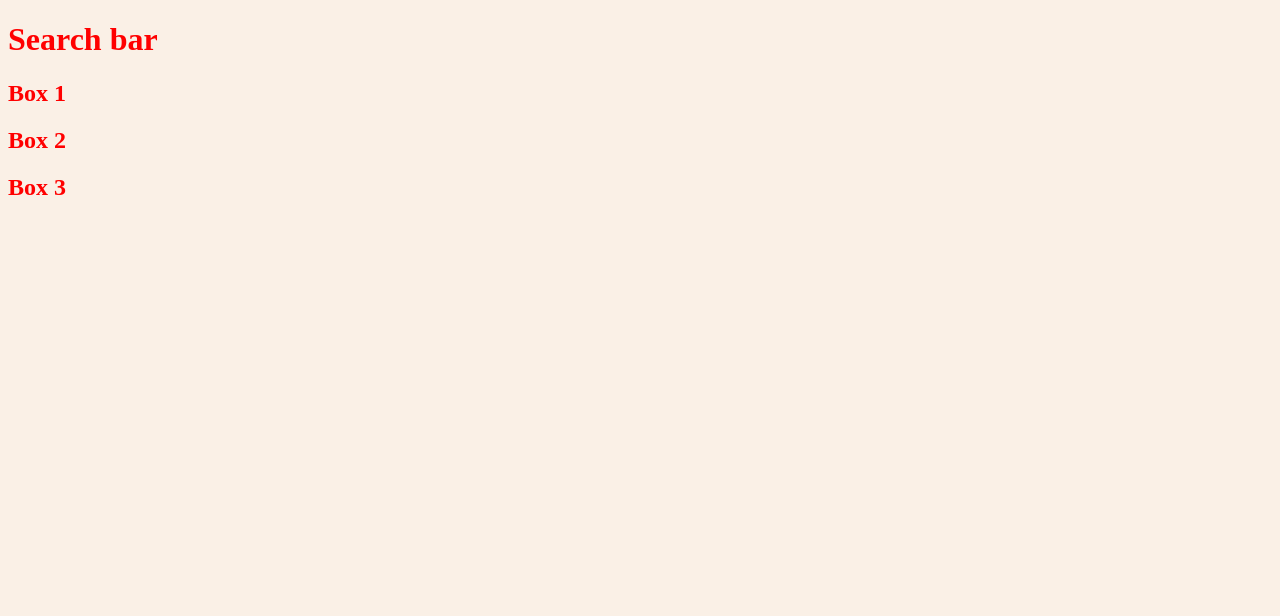
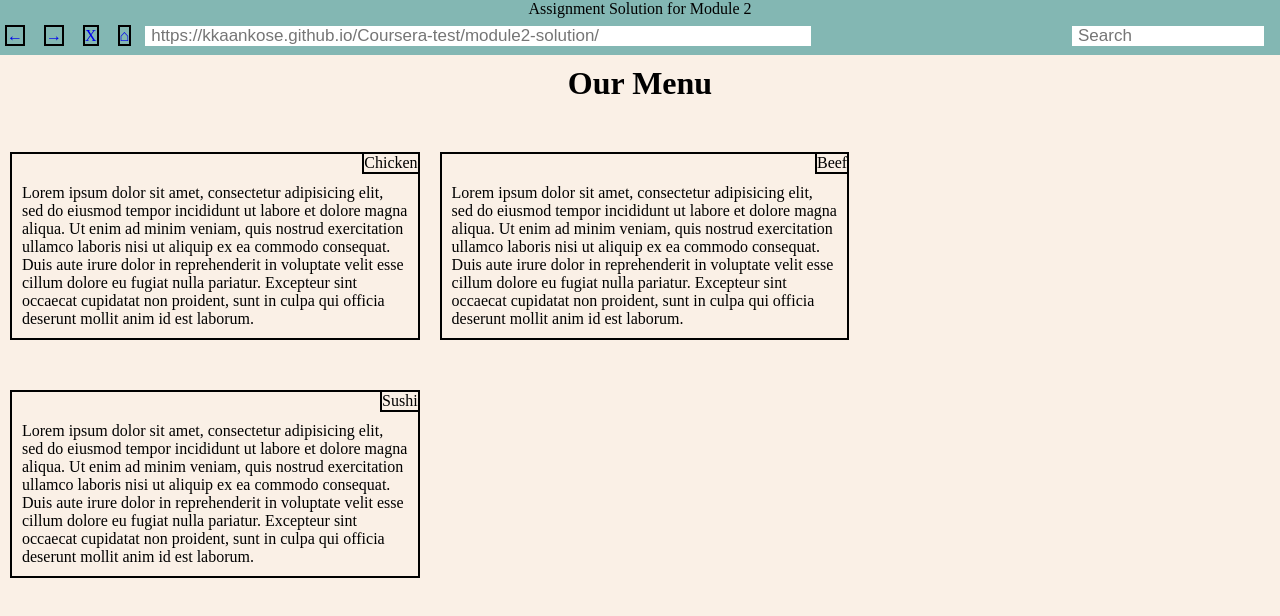
Before and after one commit to kkaankose/Coursera-test, a plain HTML site: page module2-solution/index.html in a window 1280 px wide. Drawn offline with Linux system fonts and the light colour scheme.

Commit message:
version0.1

```diff
--- a/module2-solution/css/mystyles.css
+++ b/module2-solution/css/mystyles.css
@@ -1,7 +1,80 @@
+*, html {
+    margin:0;
+    padding:0;
+    box-sizing: border-box;
+}
 body {
 	background-color: linen;
 }
 
-div {
-	color: red;
+#name {
+	font-size: %5;
+	text-align: center;
 }
+div.topbar {
+	background-color: #83B7B3;
+	height: 55px;
+}
+.topbar a {
+	text-decoration: none;
+	border: 2px solid black;
+	margin-right: 10px;
+	margin-left: 5px;
+
+}
+a:hover {
+	background-color: #2acaea;
+}
+.sbar {
+  float: right;
+  padding: 6px;
+  margin-top: 8px;
+  margin-right: 16px;
+  border: none;
+  font-size: 17px;
+  width: 15%;
+  height: 20px;
+}
+
+.url {
+	padding: 6px;
+    margin-top: 8px;
+    margin-right: 16px;
+    border: none;
+    font-size: 17px;
+    width: 52%;
+    height: 20px;
+
+}
+
+.content #header {
+	margin-top: 10px;
+	text-align: center;
+}
+
+.menuBox {
+	float: left;
+
+	border: 2px solid black;
+	margin-right: 10px;
+	margin-left: 10px;
+	margin-top: 50px;
+	width: 32%;
+    height: auto;
+    overflow: auto;
+    overflow-x: hidden;
+}
+.menuName{
+	position: relative;
+	top: 0px;
+	left: 0px;
+	float: right;
+	border: 2px solid black;
+	margin-top: -2px;
+	margin-right: -2px;
+
+}
+.menuContent {
+	clear:both;
+	padding: 10px;
+}
--- a/module2-solution/index.html
+++ b/module2-solution/index.html
@@ -10,14 +10,52 @@
 
 <body>
 
-	<div class="container">
-    	<h1>Search bar</h1>
+	<div class="topbar">
+		<div id="name">Assignment Solution for Module 2</div>
+		<a href="#button">&larr;</a>
+		<a href="#button">&rarr;</a>
+		<a href="#button">X</a>
+		<a href="#button">&#8962;</a>
+		<input class="url" type="text" placeholder="https://kkaankose.github.io/Coursera-test/module2-solution/">
+		<input class="sbar" type="text" placeholder="Search">
 	</div>
-	<div class="container">
-    	<div class="boxes"><h2>Box 1</h2></div>
-    	<div class="boxes"><h2>Box 2</h2></div>
-    	<div class="boxes"><h2>Box 3</h2></div>
-</div>
+
+	<div class="content">
+		<h1 id="header">Our Menu</h1>
+		<section class="menuBox">
+			<div class="menuName"> Chicken </div>
+			<div class="menuContent">Lorem ipsum dolor sit amet, consectetur adipisicing elit, sed do eiusmod
+			tempor incididunt ut labore et dolore magna aliqua. Ut enim ad minim veniam,
+			quis nostrud exercitation ullamco laboris nisi ut aliquip ex ea commodo
+			consequat. Duis aute irure dolor in reprehenderit in voluptate velit esse
+			cillum dolore eu fugiat nulla pariatur. Excepteur sint occaecat cupidatat non
+			proident, sunt in culpa qui officia deserunt mollit anim id est laborum.</div>
+			</section>
+
+		<section class="menuBox">
+			<div class="menuName"> Beef </div>
+			<div class="menuContent">Lorem ipsum dolor sit amet, consectetur adipisicing elit, sed do eiusmod
+			tempor incididunt ut labore et dolore magna aliqua. Ut enim ad minim veniam,
+			quis nostrud exercitation ullamco laboris nisi ut aliquip ex ea commodo
+			consequat. Duis aute irure dolor in reprehenderit in voluptate velit esse
+			cillum dolore eu fugiat nulla pariatur. Excepteur sint occaecat cupidatat non
+			proident, sunt in culpa qui officia deserunt mollit anim id est laborum.</div>
+			</section>
+
+		<section class="menuBox">
+			<div class="menuName"> Sushi </div>
+			<div class="menuContent">Lorem ipsum dolor sit amet, consectetur adipisicing elit, sed do eiusmod
+			tempor incididunt ut labore et dolore magna aliqua. Ut enim ad minim veniam,
+			quis nostrud exercitation ullamco laboris nisi ut aliquip ex ea commodo
+			consequat. Duis aute irure dolor in reprehenderit in voluptate velit esse
+			cillum dolore eu fugiat nulla pariatur. Excepteur sint occaecat cupidatat non
+			proident, sunt in culpa qui officia deserunt mollit anim id est laborum.</div>
+		</div>
+	</section>
+
+
+
+
 </body>
 
 </html>
```
